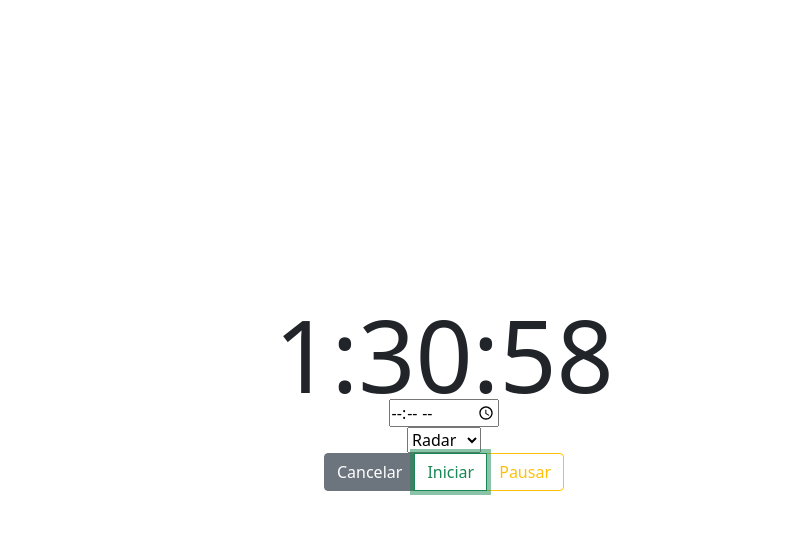
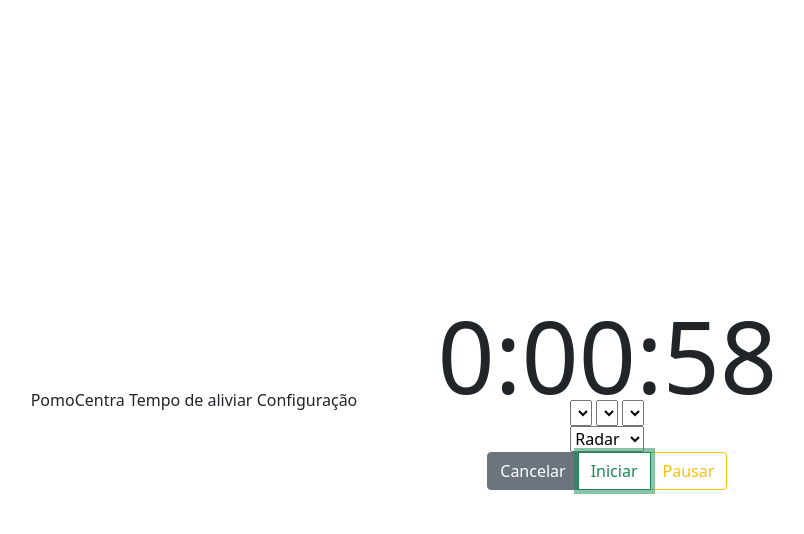
Before and after one commit to hendapaim/concentra, a website: page index.html in a window 1280 px wide. Both pictures are taken after a click on the button "Iniciar". Shown: the whole page, without its empty margins (196-1000 px from the left). Drawn offline with nearby package versions, Linux system fonts and the light colour scheme.

Commit message:
nav menu

```diff
--- a/index.html
+++ b/index.html
@@ -10,7 +10,11 @@
     <title>Concentra</title>
 </head>
 <body>
-    <header></header>
+    <header>
+        <span>PomoCentra</span>
+        <span>Tempo de aliviar</span>
+        <span>Configuração</span>
+    </header>
     <main>
         <div id="app" class="container">
             <div class="temporizador label">
@@ -24,7 +28,9 @@
                     <input type="time" name="minuto" id="minuto">
                     <input type="time" name="segundo" id="segundo">
                 -->
-                <input type="time">
+                <select name="hora" id="hora"></select>
+                <select name="minuto" id="minuto"></select>
+                <select name="segundo" id="segundo"></select>
             </div>
 
             <div class="alarme">
--- a/main.js
+++ b/main.js
@@ -3,30 +3,36 @@ function $(el)
     return document.querySelector(el);
 }
 
+function hora(){
+
+}
+
 // Zona de Execução do ConcentraH //
 // # Execução de test
-let horas = 1;
-let minutos = 30;
-let segundos = 60;
+let horas = 0;
+let minutos = 1;
+let segundos = 00;
 
 const concentraTempo = new TemporizadorH(function() {
-    if(segundos === 0)
+    if(segundos === 0 && minutos != 0)
     {
+        minutos -= 1
         segundos = 60;
-        minutos -= 1
-    }else if(minutos === 0)
+    }else if(minutos === 0 && horas != 0)
     {
+        horas -= 1;
         minutos = 60;
-        horas -= 1;
-    }else if(horas === 0)
+    }else if(horas === 0 && minutos === 0 && segundos === 0)
     {
-        console.log("Tempo acabou!")
+        console.log("Tempo acabou!");
+        alert("Tempo acabou");
     }
 
     segundos--;
-    $(".s").innerHTML = segundos;
-    $(".m").innerHTML = minutos +":";
-    $(".h").innerHTML = horas +":";
+
+    $(".s").innerHTML = (segundos < 10) ? ("0" + segundos) : segundos;
+    $(".m").innerHTML = ((minutos < 10) ? ("0" + minutos) : minutos) + ":";
+    $(".h").innerHTML = `${horas}:`;
     console.log(segundos);
 }, 1000);
 
```
